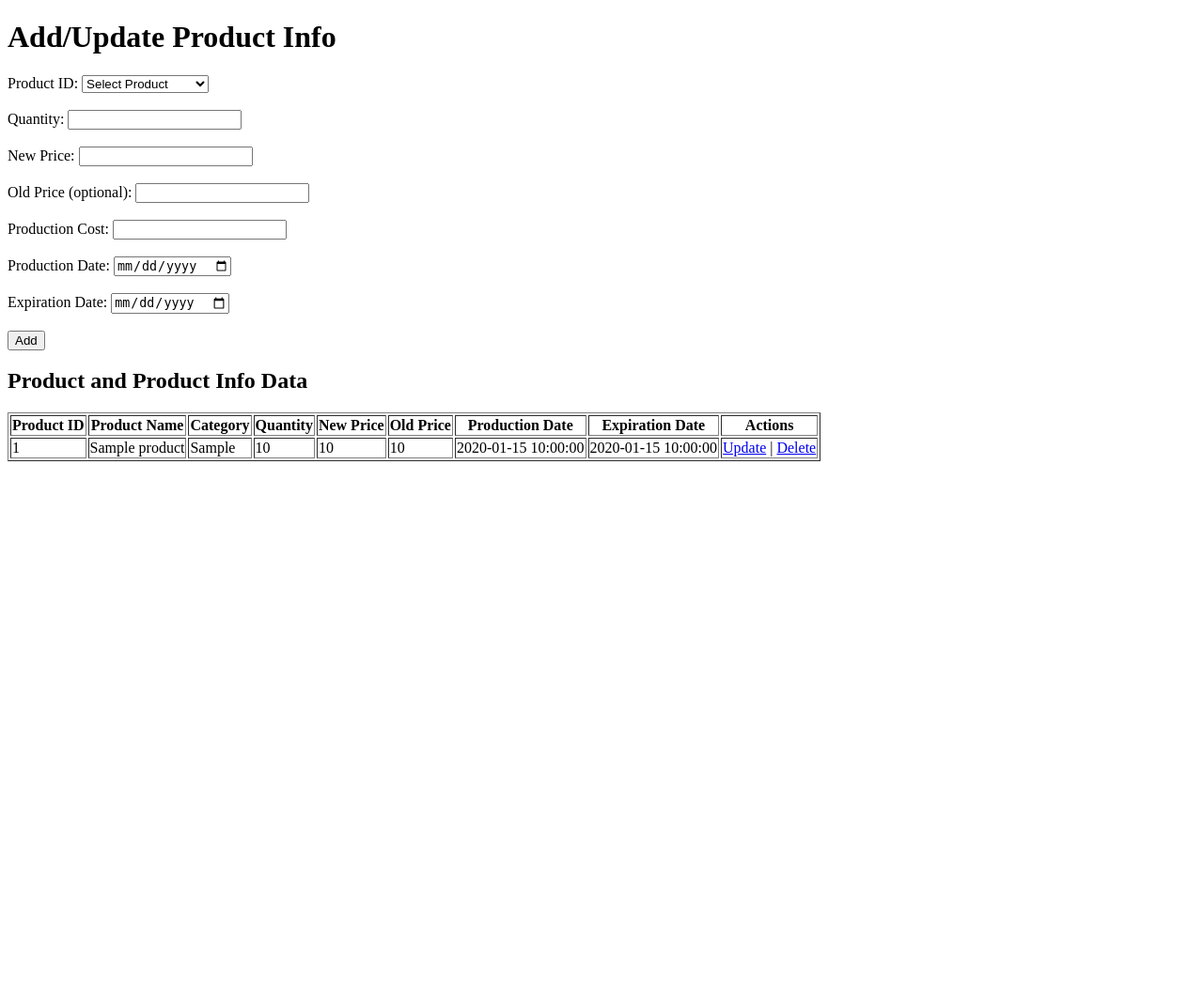
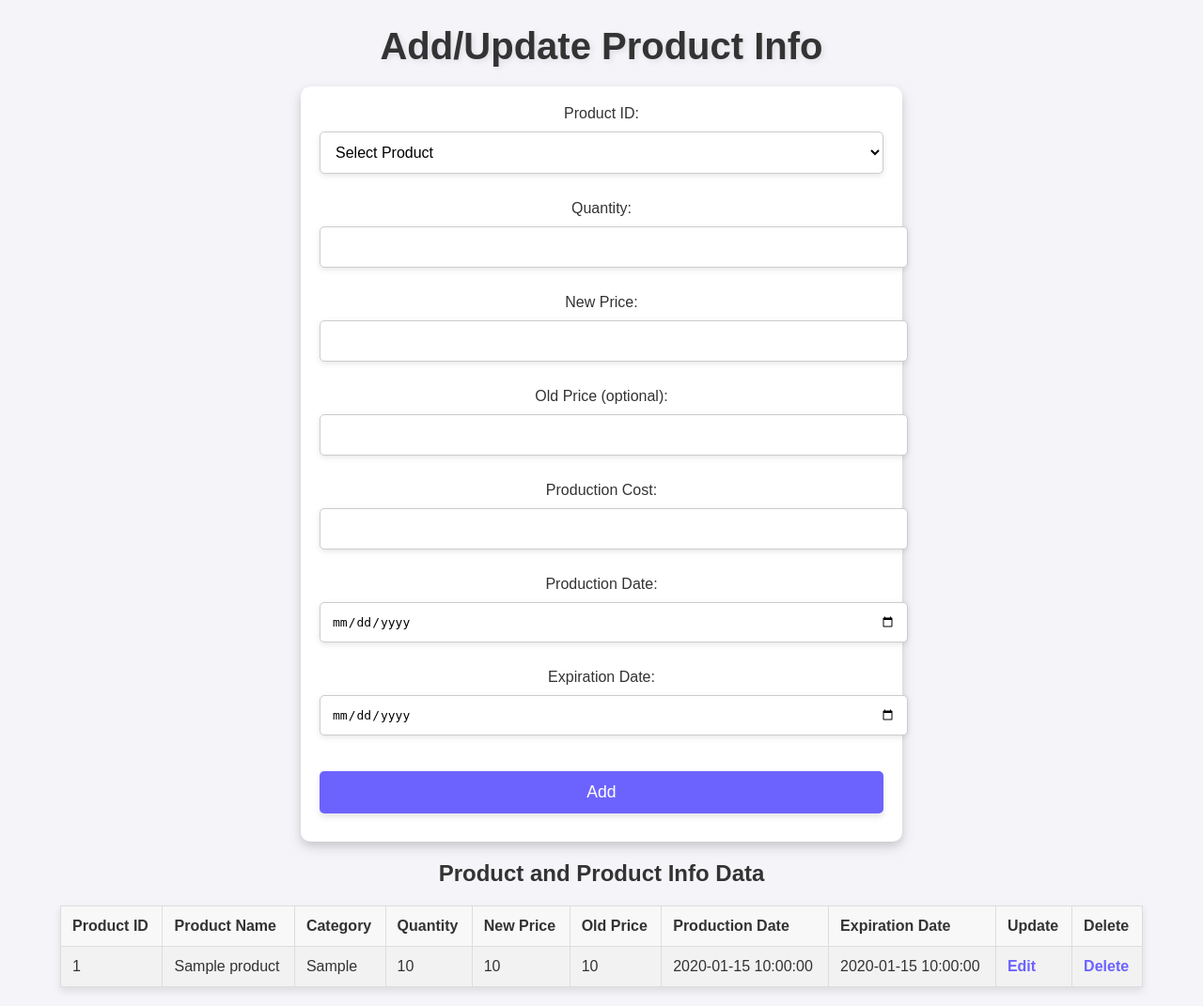
Before and after one commit to soumicshahriar/agriculture_project, a PHP site: page /product_info.php in a window 1280 px wide. Shown: the whole page at 94% size. Before the commit the page ends 491 px from the top, so only its background shows below. Run offline with PHP 8.4, Linux system fonts and the light colour scheme; tables that the repository leaves empty or names only in its code hold one stand-in row (values such as "Sample post").

Commit message:
product db done

```diff
--- a/product_db/product_info.php
+++ b/product_db/product_info.php
@@ -17,7 +17,7 @@ if ($conn->connect_error) {
 if ($_SERVER["REQUEST_METHOD"] == "POST" && isset($_POST['submit'])) {
     $product_id = $_POST['product_id'];
     $quantity = $_POST['quantity'];
-    $new_price = $_POST['new_price'];
+    $new_price = empty($_POST['new_price']) ? null : $_POST['new_price'];
     $old_price = empty($_POST['old_price']) ? null : $_POST['old_price'];
     $production_cost = $_POST['production_cost'];
     $production_date = $_POST['production_date'];
@@ -29,7 +29,17 @@ if ($_SERVER["REQUEST_METHOD"] == "POST" && isset($_POST['submit'])) {
     $stmt = $conn->prepare($sql);
     $stmt->bind_param("iidddss", $product_id, $quantity, $new_price, $old_price, $production_cost, $production_date, $expiration_date);
     if ($stmt->execute()) {
+        // After successfully inserting into product_info, insert into product_info_all table
+        $sql_all = "INSERT INTO product_info_all (product_id, new_price, old_price, production_date)
+                    VALUES (?, ?, ?, ?)";
+        $stmt_all = $conn->prepare($sql_all);
+        $stmt_all->bind_param("ddds", $product_id, $new_price, $old_price, $production_date);
+        if ($stmt_all->execute()) {
             echo "<p>Data added successfully!</p>";
+        } else {
+            echo "<p>Error inserting into product_info_all: " . $stmt_all->error . "</p>";
+        }
+        $stmt_all->close();
     } else {
         echo "<p>Error: " . $stmt->error . "</p>";
     }
@@ -41,28 +51,38 @@ if ($_SERVER["REQUEST_METHOD"] == "POST" && isset($_POST['update'])) {
     $id = $_POST['id'];
     $product_id = $_POST['product_id'];
     $quantity = $_POST['quantity'];
-    $new_price = $_POST['new_price'];
+    $new_price = empty($_POST['new_price']) ? null : $_POST['new_price'];
     $production_cost = $_POST['production_cost'];
     $production_date = $_POST['production_date'];
     $expiration_date = $_POST['expiration_date'];
 
     // Get the current price before update
-    $get_current_price = "SELECT new_price FROM product_info WHERE id = ?";
+    $get_current_price = "SELECT new_price, old_price FROM product_info WHERE id = ?";
     $stmt = $conn->prepare($get_current_price);
     $stmt->bind_param("i", $id);
     $stmt->execute();
-    $stmt->bind_result($current_price);
+    $stmt->bind_result($current_price, $old_price);
     $stmt->fetch();
     $stmt->close();
 
-    // Update the old price to current price, and set the new price to the updated value
+    // Update the product in product_info table (we are just updating here)
     $sql = "UPDATE product_info SET old_price = ?, new_price = ?, quantity = ?, production_cost = ?, production_date = ?, expiration_date = ? WHERE id = ?";
     $stmt = $conn->prepare($sql);
     $stmt->bind_param("ddiissi", $current_price, $new_price, $quantity, $production_cost, $production_date, $expiration_date, $id);
     if ($stmt->execute()) {
+        // Insert a new record into product_info_all to keep track of the change
+        $sql_all_insert = "INSERT INTO product_info_all (product_id, new_price, old_price, production_date)
+                           VALUES (?, ?, ?, ?)";
+        $stmt_all = $conn->prepare($sql_all_insert);
+        $stmt_all->bind_param("ddds", $product_id, $new_price, $current_price, $production_date);
+        if ($stmt_all->execute()) {
             // Redirect to reset the form
             header("Location: " . $_SERVER['PHP_SELF']); // Redirect to the same page
             exit(); // Stop further code execution after redirect
+        } else {
+            echo "<p>Error inserting into product_info_all: " . $stmt_all->error . "</p>";
+        }
+        $stmt_all->close();
     } else {
         echo "<p>Error: " . $stmt->error . "</p>";
     }
@@ -123,6 +143,7 @@ if (isset($_GET['update'])) {
     <meta charset="UTF-8">
     <meta name="viewport" content="width=device-width, initial-scale=1.0">
     <title>Product Info Form</title>
+    <link rel="stylesheet" href="../product_db/product_info_style.css">
 </head>
 
 <body>
@@ -152,7 +173,7 @@ if (isset($_GET['update'])) {
         <input type="number" name="quantity" id="quantity" value="<?= $product_data ? htmlspecialchars($product_data['quantity']) : '' ?>" required><br><br>
 
         <label for="new_price">New Price:</label>
-        <input type="number" step="0.01" name="new_price" id="new_price" value="<?= $product_data ? htmlspecialchars($product_data['new_price']) : '' ?>" required><br><br>
+        <input type="number" step="0.01" name="new_price" id="new_price" value="<?= $product_data ? htmlspecialchars($product_data['new_price']) : '' ?>"><br><br>
 
         <label for="old_price">Old Price (optional):</label>
         <input type="number" step="0.01" name="old_price" id="old_price" value="<?= $product_data ? htmlspecialchars($product_data['old_price']) : '' ?>" readonly><br><br>
@@ -188,7 +209,8 @@ if (isset($_GET['update'])) {
                     <th>Old Price</th>
                     <th>Production Date</th>
                     <th>Expiration Date</th>
-                <th>Actions</th>
+                    <th>Update</th>
+                    <th>Delete</th>
                 </tr>";
         while ($row = $result->fetch_assoc()) {
             echo "<tr>
@@ -196,19 +218,23 @@ if (isset($_GET['update'])) {
                     <td>" . htmlspecialchars($row['product_name']) . "</td>
                     <td>" . htmlspecialchars($row['category']) . "</td>
                     <td>" . htmlspecialchars($row['quantity']) . "</td>
-                    <td>" . htmlspecialchars($row['new_price']) . "</td>
+                    <td>" . (is_null($row['new_price']) ? "NULL" : htmlspecialchars($row['new_price'])) . "</td>
                     <td>" . (is_null($row['old_price']) ? "NULL" : htmlspecialchars($row['old_price'])) . "</td>
                     <td>" . htmlspecialchars($row['production_date']) . "</td>
                     <td>" . htmlspecialchars($row['expiration_date']) . "</td>
                     <td>
-                        <a href='?update=" . $row['id'] . "'>Update</a> |
-                        <a href='?delete=" . $row['id'] . "'>Delete</a>
+                        <a href='?update=" . $row['id'] . "'>Edit</a>
+
+                    </td>
+                    <td>
+                        <a href='?delete=" . $row['id'] . "' onclick=\"return confirm('Are you sure?');\">Delete</a>
+
                     </td>
                   </tr>";
         }
         echo "</table>";
     } else {
-        echo "<p>No data available.</p>";
+        echo "<p>No data found.</p>";
     }
     ?>
 
@@ -217,6 +243,6 @@ if (isset($_GET['update'])) {
 </html>
 
 <?php
-// Close database connection
+// Close connection
 $conn->close();
 ?>
--- /dev/null
+++ b/product_db/product_info_style.css
@@ -0,0 +1,140 @@
+/* General Page Styling */
+body {
+ font-family: Arial, sans-serif;
+ background-color: #f4f4f9;
+ color: #333;
+ margin: auto;
+ padding: 0;
+ width: 90%;
+ text-align: center;
+}
+
+h1 {
+ text-align: center;
+ color: #333;
+ font-size: 2.5em;
+ margin-bottom: 20px;
+ text-shadow: 2px 2px 6px rgba(0, 0, 0, 0.1);
+ /* Text shadow for the header */
+}
+
+/* Form container */
+form {
+ background-color: #fff;
+ padding: 20px;
+ margin: 20px auto;
+ max-width: 600px;
+ border-radius: 10px;
+ box-shadow: 0 4px 8px rgba(0, 0, 0, 0.1), 0 6px 16px rgba(0, 0, 0, 0.1);
+ transition: box-shadow 0.3s ease;
+}
+
+/* Table styling */
+table {
+ width: 100%;
+ border-collapse: collapse;
+ margin: 20px 0;
+ box-shadow: 0 4px 8px rgba(0, 0, 0, 0.1);
+}
+
+table th,
+table td {
+ padding: 12px;
+ text-align: left;
+ border: 1px solid #ddd;
+}
+
+table th {
+ background-color: #f8f8f8;
+ color: #333;
+ font-weight: bold;
+}
+
+table tr:nth-child(even) {
+ background-color: #f2f2f2;
+}
+
+table tr:hover {
+ background-color: #f1f1f1;
+ box-shadow: 0 2px 8px rgba(0, 0, 0, 0.2);
+}
+
+/* Form input and select fields */
+input[type="number"],
+input[type="date"],
+select,
+button {
+ width: 100%;
+ padding: 12px;
+ margin: 10px 0;
+ border: 1px solid #ccc;
+ border-radius: 5px;
+ box-shadow: 0 2px 6px rgba(0, 0, 0, 0.1);
+ font-size: 1em;
+ background-color: #fff;
+ transition: box-shadow 0.3s ease, border 0.3s ease;
+}
+
+/* Focus effects */
+input[type="number"]:focus,
+input[type="date"]:focus,
+select:focus,
+button:focus {
+ border-color: #6c63ff;
+ box-shadow: 0 0 8px rgba(108, 99, 255, 0.4);
+ outline: none;
+}
+
+/* Button Styling */
+button {
+ background-color: #6c63ff;
+ color: #fff;
+ border: none;
+ cursor: pointer;
+ font-size: 1.1em;
+ border-radius: 5px;
+ padding: 12px;
+ box-shadow: 0 4px 6px rgba(0, 0, 0, 0.1);
+ transition: background-color 0.3s, box-shadow 0.3s ease;
+}
+
+button:hover {
+ background-color: #5753d1;
+ box-shadow: 0 6px 12px rgba(0, 0, 0, 0.15);
+}
+
+/* Hover effect for actions in table */
+a {
+ color: #6c63ff;
+ text-decoration: none;
+ font-weight: bold;
+ transition: color 0.3s ease;
+}
+
+a:hover {
+ color: #4a40cc;
+ text-shadow: 1px 1px 4px rgba(0, 0, 0, 0.2);
+}
+
+/* Card-like hover effect for rows */
+tr:hover td {
+ background-color: #f9f9f9;
+ box-shadow: 0 4px 8px rgba(0, 0, 0, 0.1);
+}
+
+/* Shadow for confirmation and alert messages */
+p {
+ text-align: center;
+ font-size: 1.2em;
+ font-weight: bold;
+ color: #333;
+ text-shadow: 1px 1px 4px rgba(0, 0, 0, 0.2);
+}
+
+p.error {
+ color: red;
+}
+
+p.success {
+ color: green;
+}
```
Lines whose indentation alone changed are shown as unchanged.
